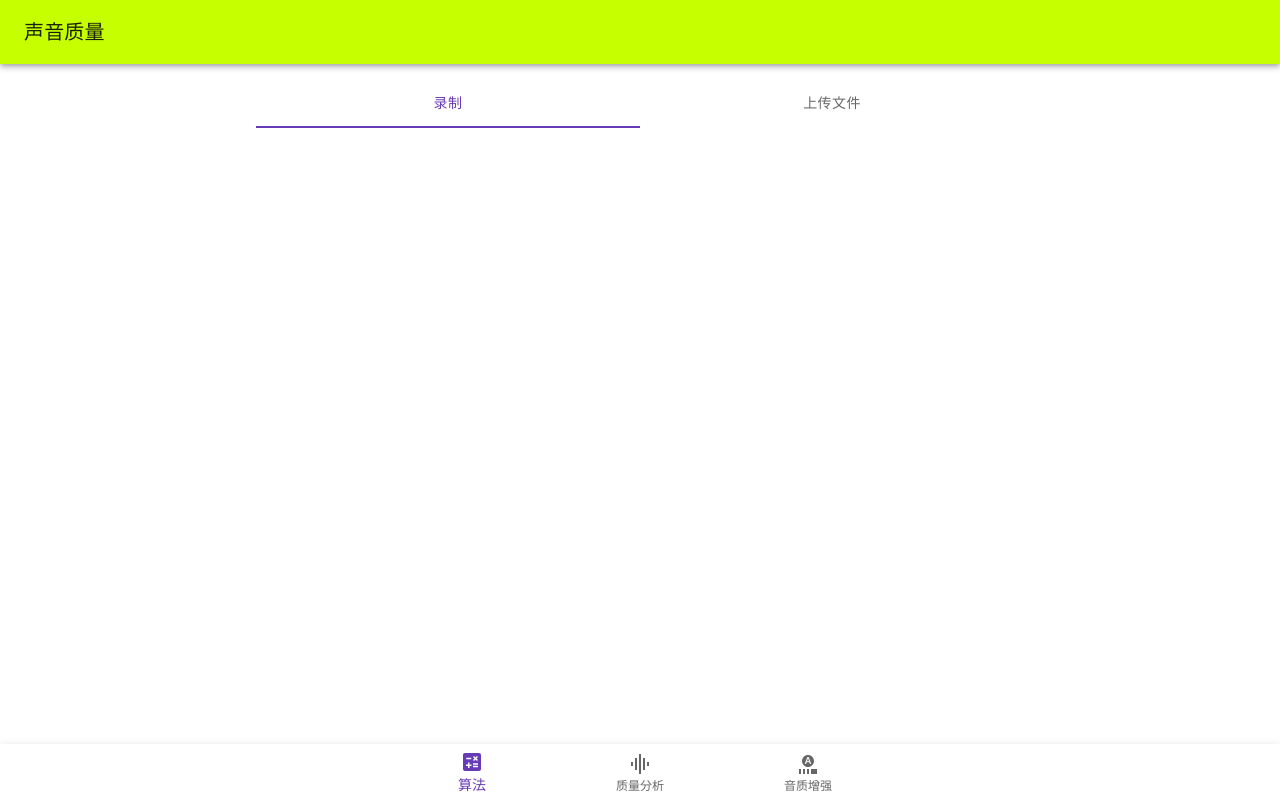
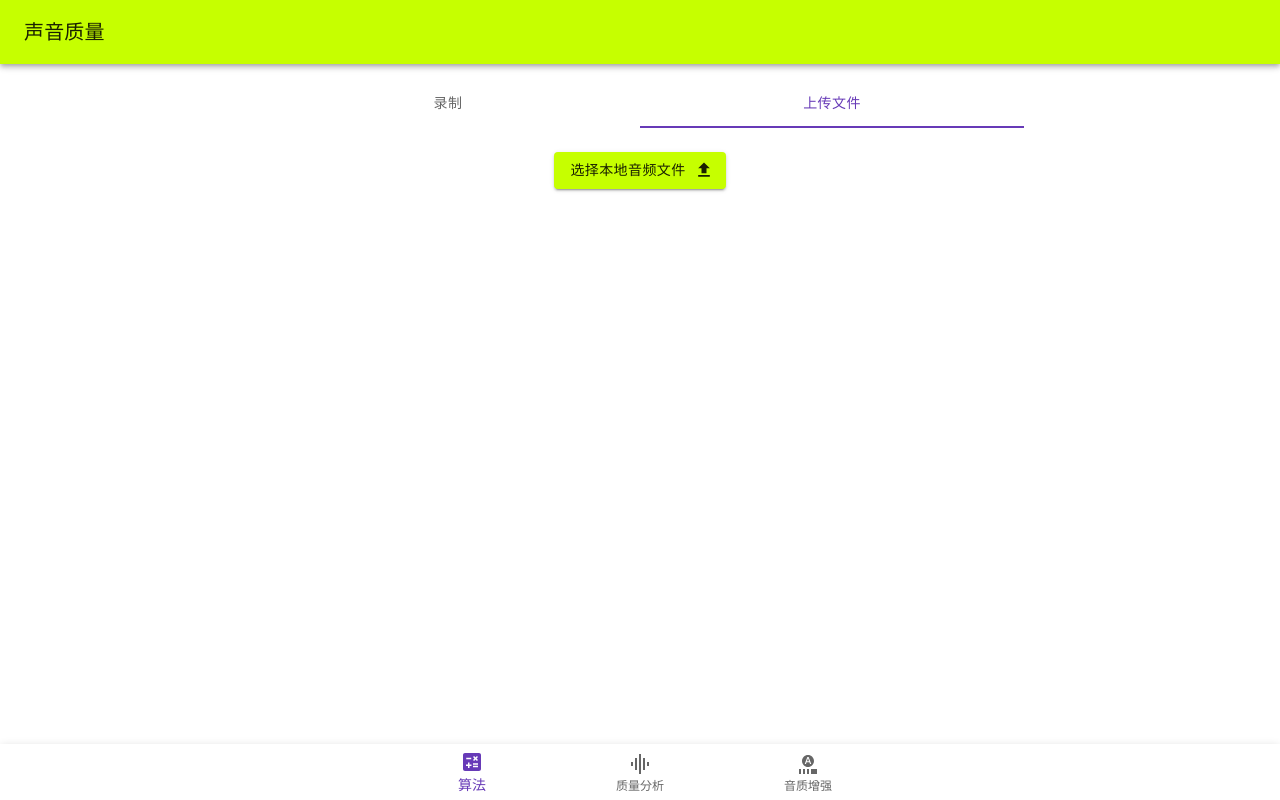
Before and after one commit to PlusOneZ/Sound-Quality-HCI, a React (Create React App) app: page /sound-quality-analysis/upload in a window 1280 px wide. Built offline with nearby package versions, Linux system fonts and the light colour scheme.

Commit message:
Upload module

```diff
--- /dev/null
+++ b/src/components/UploadController.js
@@ -0,0 +1,55 @@
+import Box from "@mui/material/Box";
+import {Button, styled} from "@mui/material";
+import FileUploadIcon from '@mui/icons-material/FileUpload';
+import {useState} from "react";
+import Typography from "@mui/material/Typography";
+
+const Input = styled('input')({
+  display: 'none',
+});
+
+function UploadController({setUploadFile}) {
+  const [filename, setFilename] = useState("");
+  // TODO: clear this on mount
+
+  function onUpload(e) {
+    console.log(e.target.files[0])
+    setFilename(e.target.files[0].name)
+    const url = window.URL.createObjectURL(e.target.files[0])
+    setUploadFile(url)
+  }
+
+  return (
+      <Box sx={{
+        display: "flex",
+        flexDirection: "column",
+        alignItems: "center",
+        py: 3
+      }}>
+        <label htmlFor={"upload-wav-audio-clip"}>
+          <Input
+              accept={"audio/wav"}
+              id={"upload-wav-audio-clip"}
+              type={"file"}
+              onChange={onUpload}
+          />
+          <Button
+              variant={"contained"}
+              color={"secondary"}
+              endIcon={<FileUploadIcon/>}
+              component={"span"}
+          >
+            选择本地音频文件
+          </Button>
+        </label>
+        <Box sx={{minHeight: 2}}>&nbsp;</Box>
+        { filename &&
+            <Typography variant={"body1"} >
+              当前音频：{filename}
+            </Typography>
+        }
+      </Box>
+  )
+}
+
+export default UploadController
--- a/src/hooks/useRecorder.js
+++ b/src/hooks/useRecorder.js
@@ -93,5 +93,11 @@ export default function useRecorder() {
     startRecording: () => startRecording(setRecorderState),
     cancelRecording: () => setRecorderState(initialState),
     saveRecording: () => saveRecording(recorderState.mediaRecorder),
+    setUploadFile: (fileUrl) => {
+      setRecorderState({
+        ...initialState,
+        audio: fileUrl
+      })
+    }
   };
 }
--- a/src/pages/Layout.js
+++ b/src/pages/Layout.js
@@ -14,6 +14,7 @@ import UploadOrRecord from "./UploadOrRecord";
 import AppBar from "../components/AppBar";
 import RecorderControls from "../components/RecorderController";
 import useRecorder from "../hooks/useRecorder";
+import UploadController from "../components/UploadController";
 
 function Layout(props) {
   const {recorderState, ...handlers} = useRecorder()
@@ -29,7 +30,7 @@ function Layout(props) {
               <Route path={"record"} element={<RecorderControls recorderState={recorderState} handlers={handlers} audio={audio}/>}>
                 {/*  Record UI here */}
               </Route>
-              <Route path={"upload"}>
+              <Route path={"upload"} element={<UploadController setUploadFile={handlers.setUploadFile}/>}>
                 {/*  Record UI here */}
               </Route>
             </Route>
--- a/src/pages/UploadOrRecord.js
+++ b/src/pages/UploadOrRecord.js
@@ -3,15 +3,20 @@ import {useState} from "react";
 import Tabs from "@mui/material/Tabs";
 import {useTranslation} from "react-i18next";
 import Tab from "@mui/material/Tab";
-import {Link, Outlet} from "react-router-dom"
+import {Link, Outlet, useLocation} from "react-router-dom"
 import {Button} from "@mui/material";
 import SendIcon from '@mui/icons-material/Send';
 
 
 function UploadOrRecord({uploadHandler, audio}) {
-  const [value, setValue] = useState(0);
+  const location = useLocation();
   const {t} = useTranslation("main");
 
+  let v = 0;
+  if (location.pathname.indexOf("record") === -1) {
+    v = 1
+  }
+  const [value, setValue] = useState(v);
 
   function changeValue(event, newVal) {
     setValue(newVal)
```
